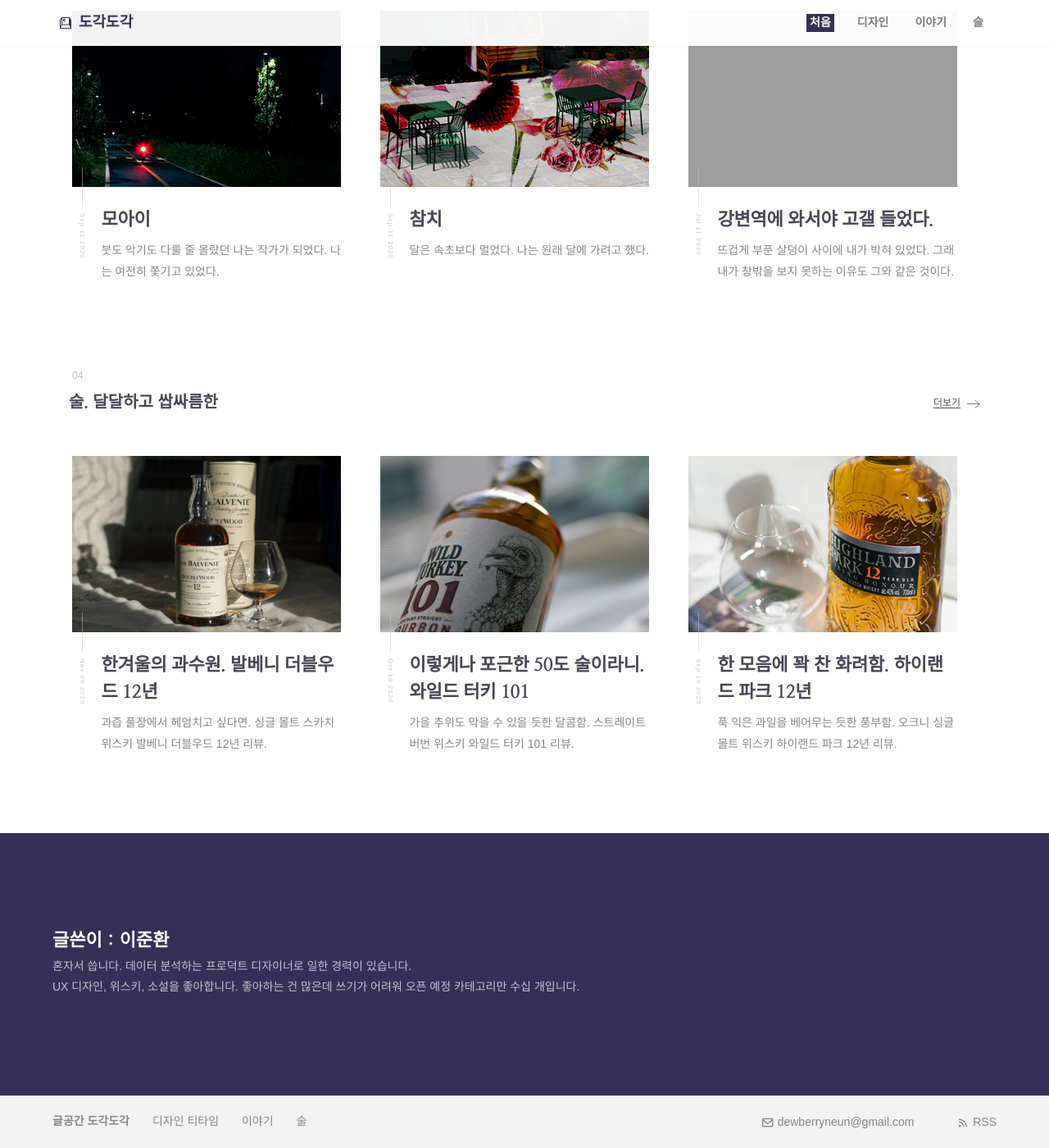
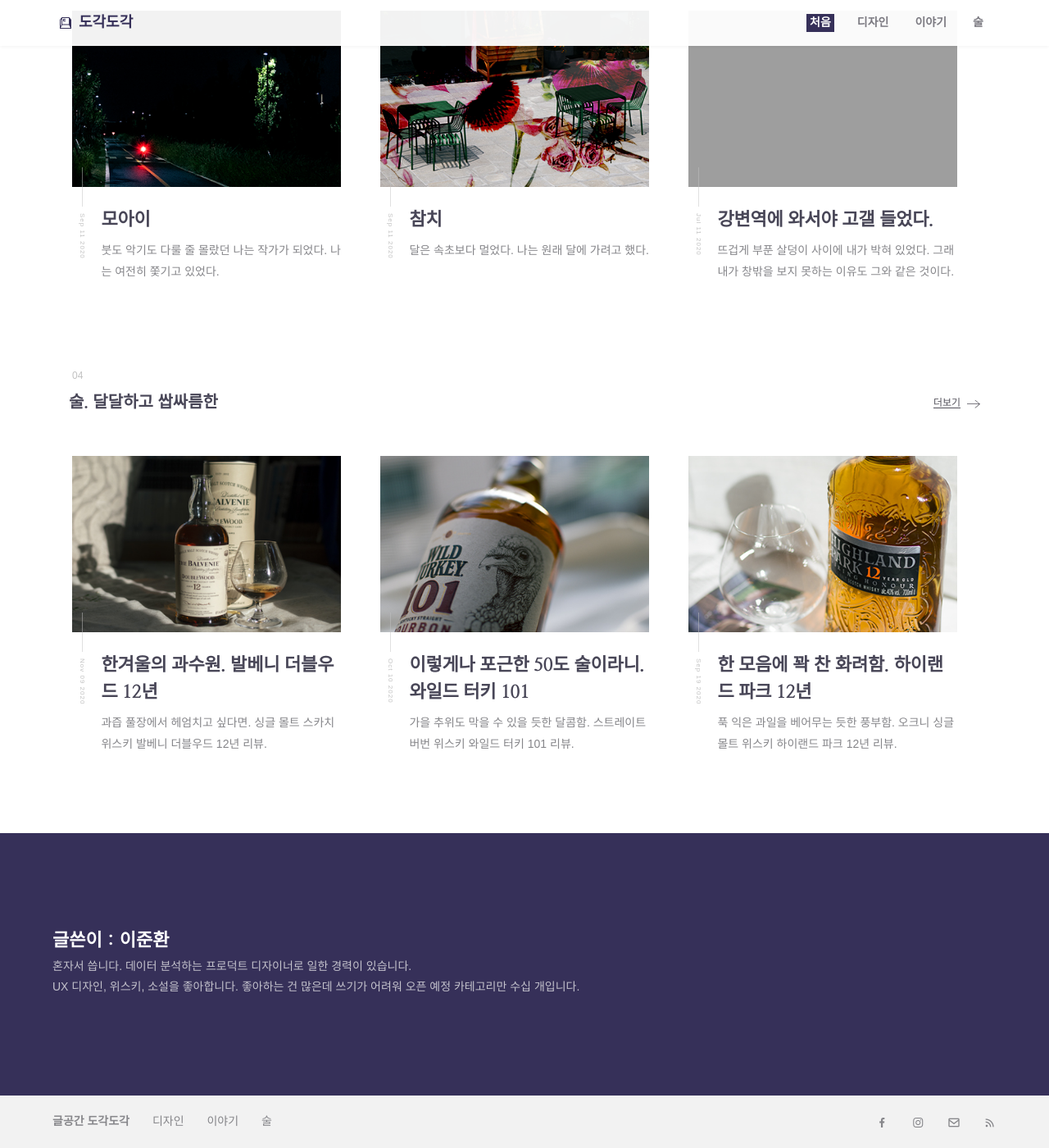
Before and after one commit to dewberry9/proj.dewberry.github.io, a Jekyll site: the page built from index.html, in a window 1280 px wide and 1400 px high, scrolled down 1320 px. Shown: the whole window at 82% size. Built offline with Jekyll 4.4.1, drawn with Linux system fonts in a browser that asks for light colours; some web fonts are replaced.

Commit message:
fix: Add Social Link in Footer

```diff
--- a/_includes/footer.html
+++ b/_includes/footer.html
@@ -1,13 +1,15 @@
 <footer id="footer">
     <span>
         <a id="home-page" href='{{ "/" | relative_url }}' title="Main">글공간 도각도각</a>
-        <a href="{{ 'article' | relative_url }}" title="Articles">디자인 티타임</a>
+        <a href="{{ 'article' | relative_url }}" title="Articles">디자인</a>
         <a href="{{ 'story' | relative_url }}" title="Stories">이야기</a>
         <a href="{{ 'daily' | relative_url }}" title="Alcohol">술</a>
         <!-- <a href="{{ 'about' | relative_url }}" title="About Me">쓰는 사람</a> -->
     </span>
     <span>
-        <a id="mail-link" href="mailto:{{ site.email }}" title="Email"><i class='bx bx-envelope'></i><span class="link-copy"> {{ site.email }}</span></a>
-        <a id="rss-link" href="{{ '/feed.xml' | relative_url }}"><i class='bx bx-rss'></i><span class="link-copy"> RSS</span></a>
+        <a id="fb-link" href="https://www.facebook.com/dogak2" title="Facebook"><i class='bx bxl-facebook'></i></a>
+        <a id="insta-link" href="https://www.instagram.com/dogak_dogak/" title="Instagram Link"><i class='bx bxl-instagram' ></i></a>
+        <a id="mail-link" href="mailto:{{ site.email }}" title="Email"><i class='bx bx-envelope'></i><span class="link-copy"></span></a>
+        <a id="rss-link" href="{{ '/feed.xml' | relative_url }}"><i class='bx bx-rss'></i><span class="link-copy"></span></a>
     </span>
 </footer>
--- a/_sass/teatime.scss
+++ b/_sass/teatime.scss
@@ -1281,8 +1281,7 @@
             font-size: 1rem !important;
         }
 
-        &#rss-link {
-            margin-left: 1.5rem;
+        &:last-child {
             margin-right: 0;
         }
     }
```
